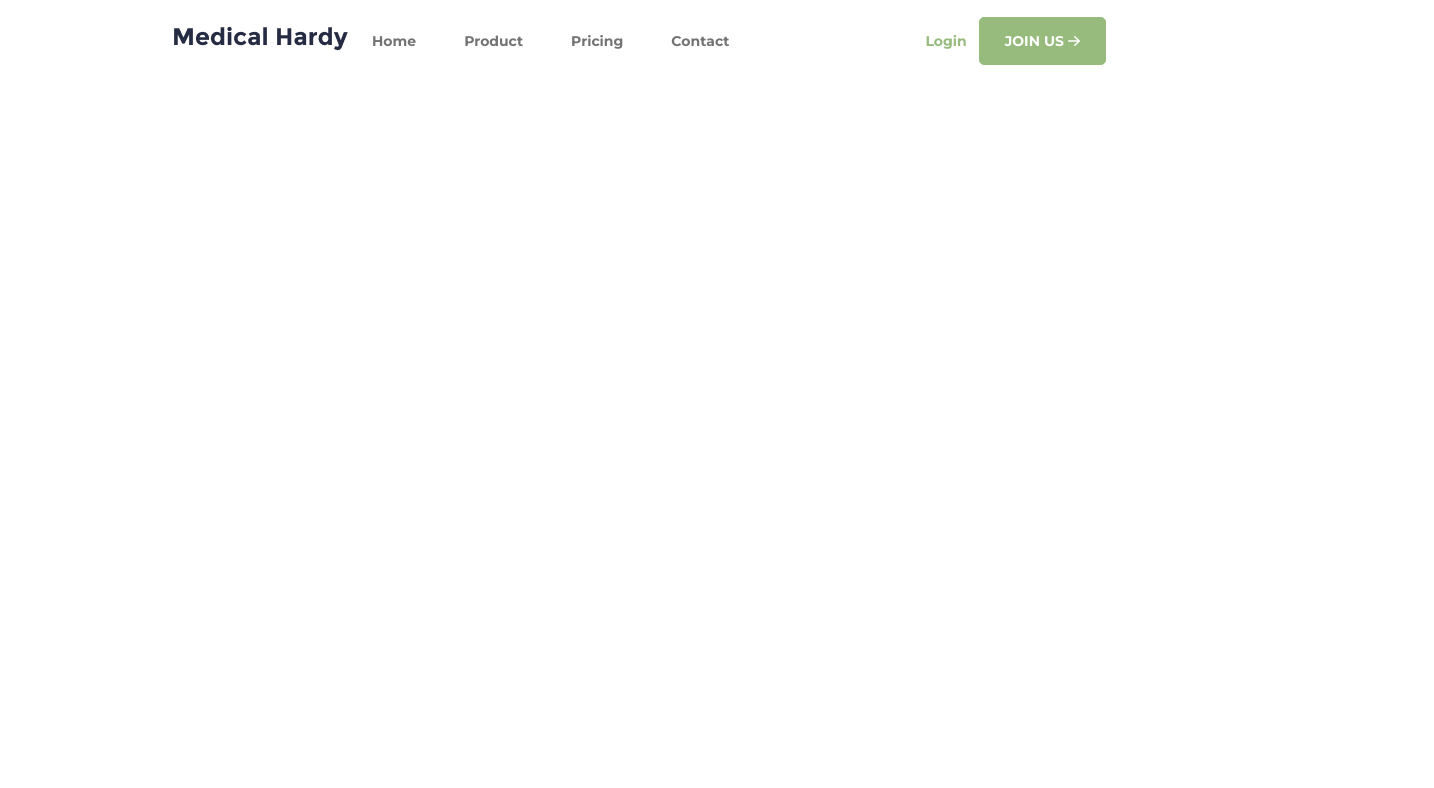
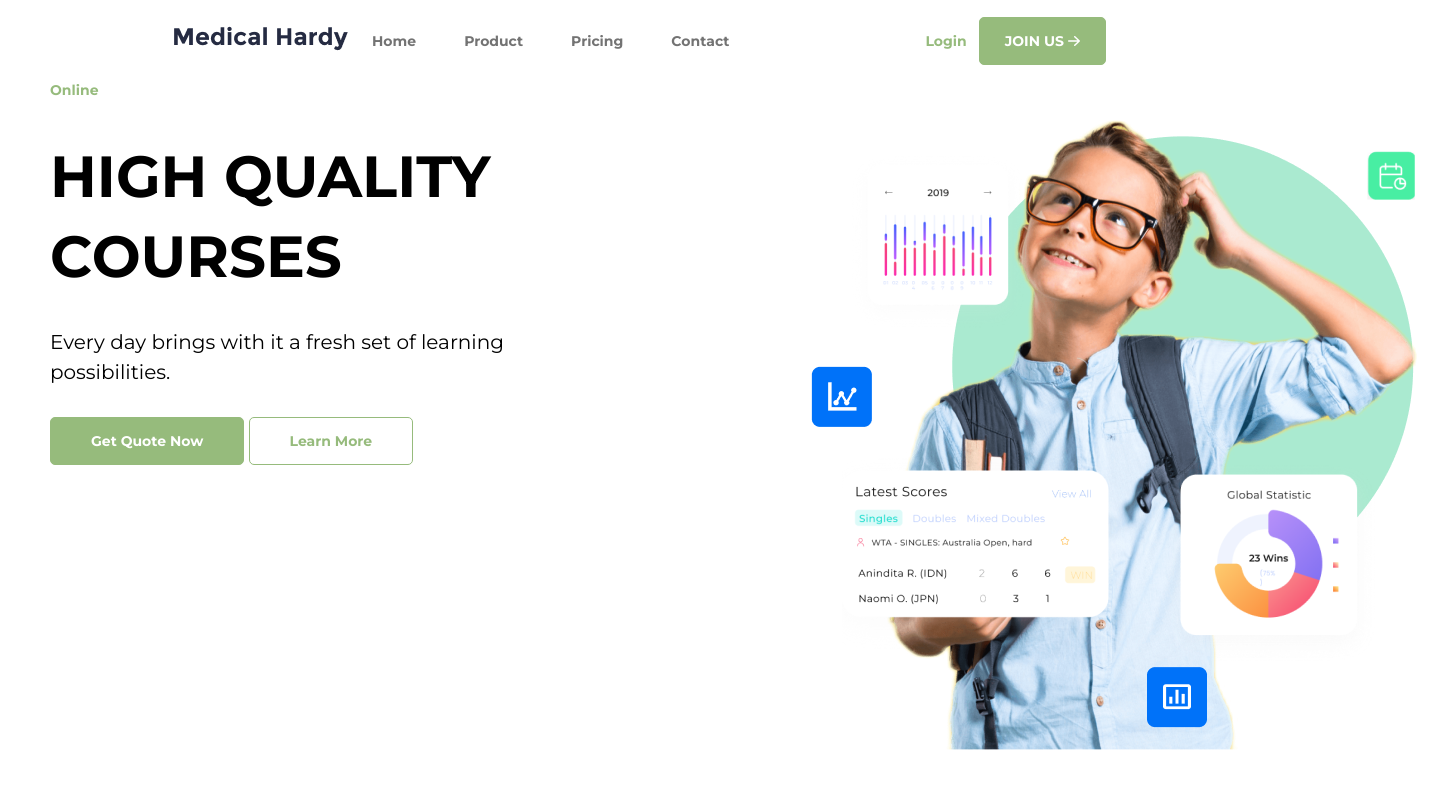
Before and after one commit to ThanhNgan110/html-css-practice, a website built with Parcel: page src/index.html in a window 1280 px wide. Shown: the whole page, 1434 px wide, since content can reach past the window. Built offline with nearby package versions, Linux system fonts and the light colour scheme.

Commit message:
Implement for hero

```diff
--- a/src/index.html
+++ b/src/index.html
@@ -48,5 +48,27 @@
 			</div>
 		</header>
 		<!-- End header -->
+		<main>
+			<!-- Start hero -->
+			<section class="section-hero">
+				<div class="hero">
+					<div class="hero-text-box">
+						<h5 class="title-sub">Online</h5>
+						<h1 class="title-heading">HIGH QUALITY COURSES</h1>
+						<p class="hero-description">
+							Every day brings with it a fresh set of learning possibilities.
+						</p>
+						<button class="btn btn-full">Get Quote Now</button>
+						<button class="btn btn-outline">Learn More</button>
+					</div>
+					<div class="hero-img-box">
+						<figure>
+							<img src="./assets/images/hero/hero-image.png" alt="hero-image" />
+						</figure>
+					</div>
+				</div>
+				<!-- End hero -->
+			</section>
+		</main>
 	</body>
 </html>
```
